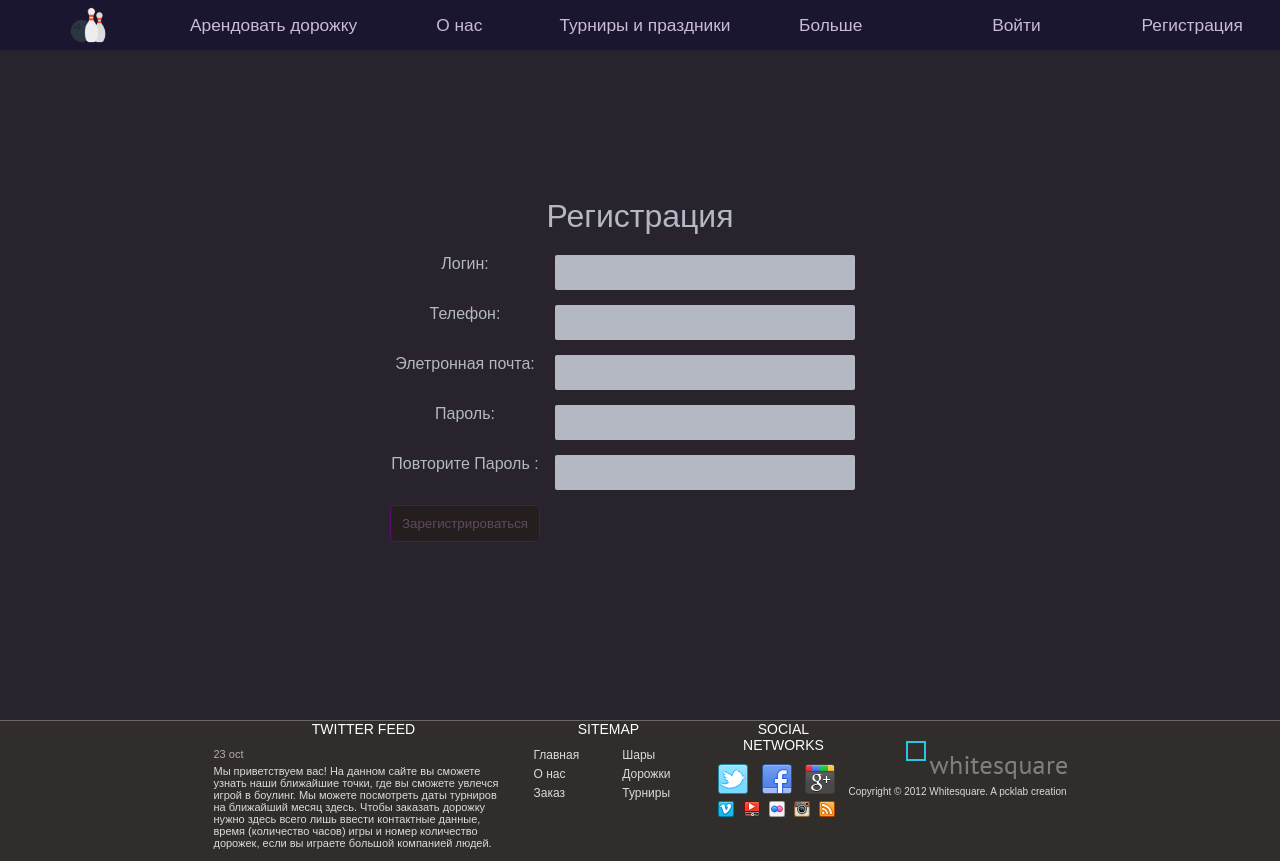
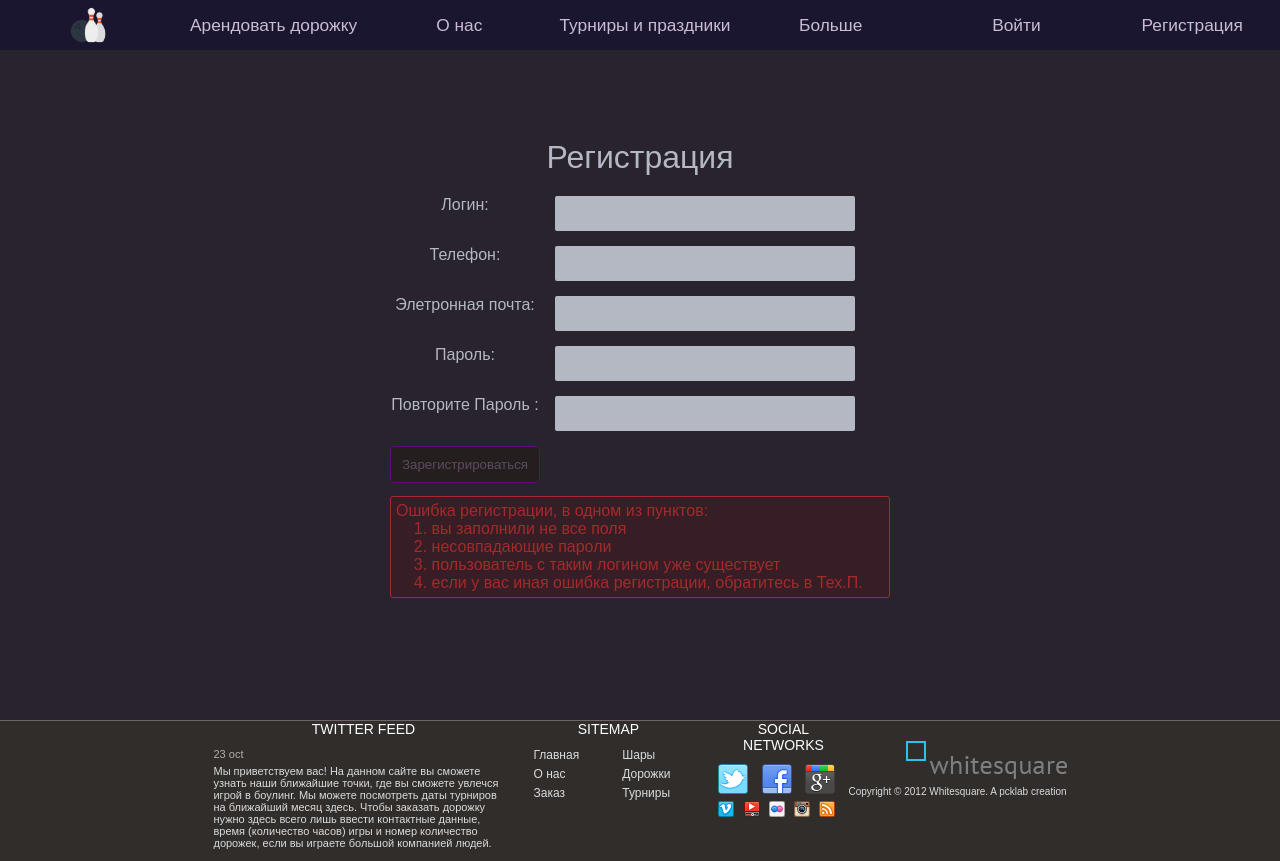
Before and after one commit to snowdy78/bowling-site, a PHP site: page /index.php?page=register&feedback=1 in a window 1280 px wide. Run offline with PHP 8.4, Linux system fonts and the light colour scheme.

Commit message:
фикс регистрации и скринов бд

```diff
--- a/css/style.css
+++ b/css/style.css
@@ -534,8 +534,28 @@ form {
 }
 
 .abs-pos {
-    position:absolute
+    position: absolute;
 }
 .rel-pos {
     position: relative;
 }
+.register-form {
+    margin-bottom: 13px;
+}
+.auth-container * > li {
+    margin-left: 4ch;
+}
+.error-field {
+
+    padding: 5px 5px;
+    border: 1px solid brown;
+    border-radius: 3px;
+    margin-top: 3px;
+    margin-bottom: 3px;
+    color: brown;
+    background-color: rgb(109 12 12 / 22%);
+}
+.error {
+    color: red;
+    font-weight: bold;
+}
--- a/php/load-header.inc
+++ b/php/load-header.inc
@@ -1,5 +1,5 @@
 <!DOCTYPE html>
-<html lang="en">
+<html lang="ru">
 <head>
     <meta charset="UTF-8">
     <meta http-equiv="X-UA-Compatible" content="IE=edge">
--- a/php/login-redirection.php
+++ b/php/login-redirection.php
@@ -3,5 +3,9 @@
     $db = DataBase::getDataBase();
     $user = $db->loginUser(test_input($_POST['login']), test_input($_POST['password']));
     if (!empty($user))
-        header("Location:../index.php?page=main")
+    {
+        header("Location:../index.php?page=main");
+        return;
+    }
+    header("Location: ../index.php?page=login&feedback=1")
 ?>
--- a/php/pages/register.php
+++ b/php/pages/register.php
@@ -4,10 +4,10 @@
         <div class="form-name">
             Регистрация
         </div>
-        <div>
-            <form method="post" action="./php/register-redirection.php">
+        <div class='auth-container'>
+            <form class=register-form method="post" action="./php/register-redirection.php">
                 <label for="">Логин:</label>
-                <input type="text" name='login' id="login">
+                <input class=registration-input type="text" name='login' id="login">
                 <label for="">Телефон:</label>
                 <input type="tel" id="phone" name="phone">
                 <label for="">Элетронная почта:</label>
@@ -18,6 +18,30 @@
                 <input type="password" name="password-repeat" id="password-repeat">
                 <button class="btn" type=submit>Зарегистрироваться</button>
             </form>
+            <?php
+                if (!empty($_GET['feedback']))
+                {
+                    echo "
+                        <div class='error-field' align=left>
+                            Ошибка регистрации, в одном из пунктов:
+                            <ol align=left>
+                                <li>
+                                    вы заполнили не все поля
+                                </li>
+                                <li>
+                                    несовпадающие пароли
+                                </li>
+                                <li>
+                                    пользователь с таким логином уже существует
+                                </li>
+                                <li>
+                                    если у вас иная ошибка регистрации, обратитесь в Тех.П.
+                                </li>
+                            </ol>
+                        </div>";
+                }
+            ?>
         </div>
+
     </div>
 </div>
--- a/php/src/DataBase.php
+++ b/php/src/DataBase.php
@@ -111,7 +111,7 @@
             $user = $this->getUser($login);
             if (!empty($user))
             {
-                echo "пользователь с таким login или email уже существует";
+                throw new ErrorException("пользователь с таким login или email уже существует");
             }
             else if ($password == $repeat_password)
             {
@@ -122,11 +122,11 @@
                     $_SESSION['login'] = $login;
                     return $this->getUser($login);
                 }
-                print "пользователь незарегистрирован. Попробуйте еще раз";
+                throw new ErrorException("пользователь незарегистрирован. Попробуйте еще раз");
             }
             else
             {
-                echo "пароли не совпадают";
+                throw new ErrorException("пароли не совпадают");
             }
             return NULL;
         }
```
Also changed, not shown: php/pages/login.php (+12 -2 lines), php/register-redirection.php (+11 -2 lines), scrn/AyjN8iI.png (added), scrn/MwrbhnK.png (added), scrn/X70rkEc.png (added), scrn/chrome_FGmulOH9Na.png (deleted), scrn/chrome_Wn7CwGbV4v.png (deleted), scrn/chrome_XjR5n8U9tF.png (deleted), scrn/chrome_YSXVgBQdy1.png (deleted), scrn/w5mA6wP.png (added).
